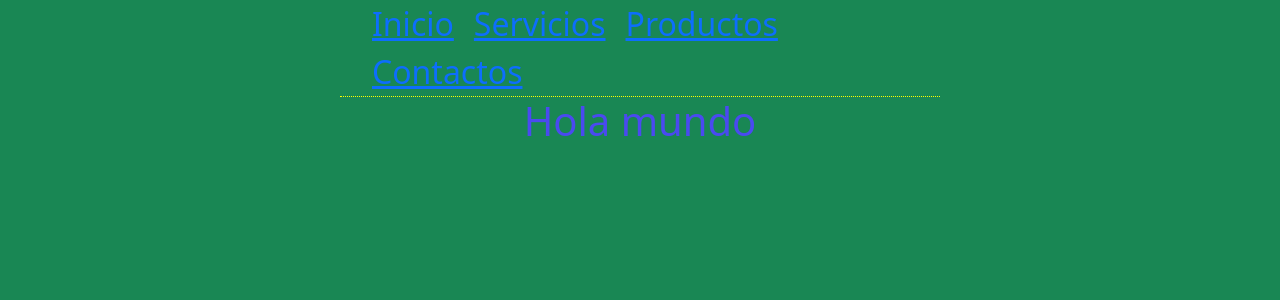
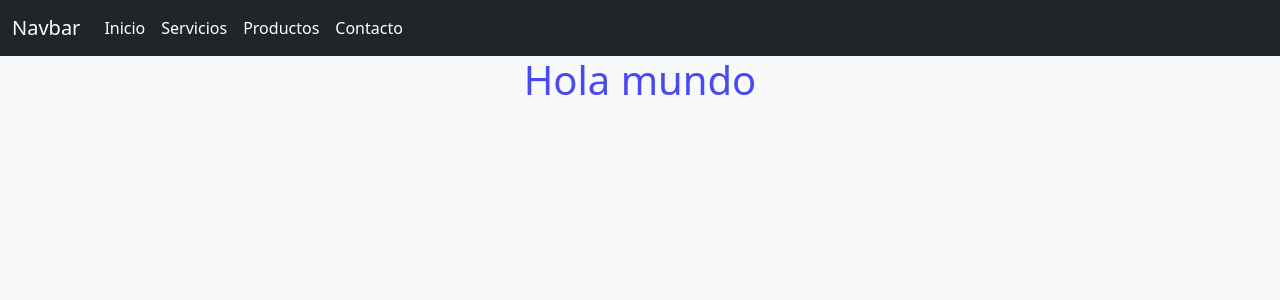
Before and after one commit to JesusxAguirre/Curso-Tutorizado, a Python web app: template flask/templates/hello.html in a window 1280 px wide. Shown: the top 300 px of the page. Run offline with Jinja, Linux system fonts and the light colour scheme; the template is opened without the code that fills it, so the values that code supplies are empty.

Commit message:
creando navbar con boostrap y flask

```diff
--- a/flask/templates/base.html
+++ b/flask/templates/base.html
@@ -9,19 +9,43 @@
   <link rel="stylesheet" href="{{url_for('static',filename='css/bootstrap.css')}}">
   <script src="{{url_for('static',filename='js/bootstrap.min.js')}}"></script>
 </head>
-<body class="bg-success">
-  <ul cl id="barra">
-    <li id="elem"><a href="{{url_for('index')}}">Inicio</a></li>
-    <li id="elem"><a href="{{url_for('servicios')}}">Servicios</a></li>
-    <li id="elem"><a href="{{url_for('productos')}}">Productos</a></li>
-    <li><a href="{{url_for('contacto')}}"> Contactos</a></li>
-</ul>
+<body style="background-color: #F8F9F9;" >
+  <nav class="navbar navbar-expand-lg navbar-dark bg-dark ">
+    <div class="container-fluid">
+      <a class="navbar-brand" href="#">Navbar</a>
+      <!-- NavBar Scroll Butomm -->
+      <button class="navbar-toggler" type="button" data-bs-toogle="collapse" data-bs-target="#navbar-content">
+        <span class="navbar-toggler-icon"></span>
+      </button>
+        <div class="collapse navbar-collapse" id="navbar-content">
+          <ul class="navbar-nav me-auto mb-2 mb-lg-0">
+            <li class="nav-item">
+              <a href="{{url_for('index')}}" class="nav-link active">Inicio</a>
+            </li>
+            <li class="nav-item">
+              <a href="{{url_for('servicios')}}" class="nav-link active">Servicios</a>
+            </li>
+            <li class="nav-item">
+              <a href="{{url_for('productos')}}" class="nav-link active">Productos</a>
+            </li>
+            <li class="nav-item">
+              <a href="{{url_for('contacto')}}" class="nav-link active">Contacto</a>
+            </li>
+
+          </ul>
+        </div>
+      </div>
+    </div>
+  </nav>
 
   {% block content %}
 
 
 
 
+
+
   {% endblock %}
+
 </body>
 </html>
```
